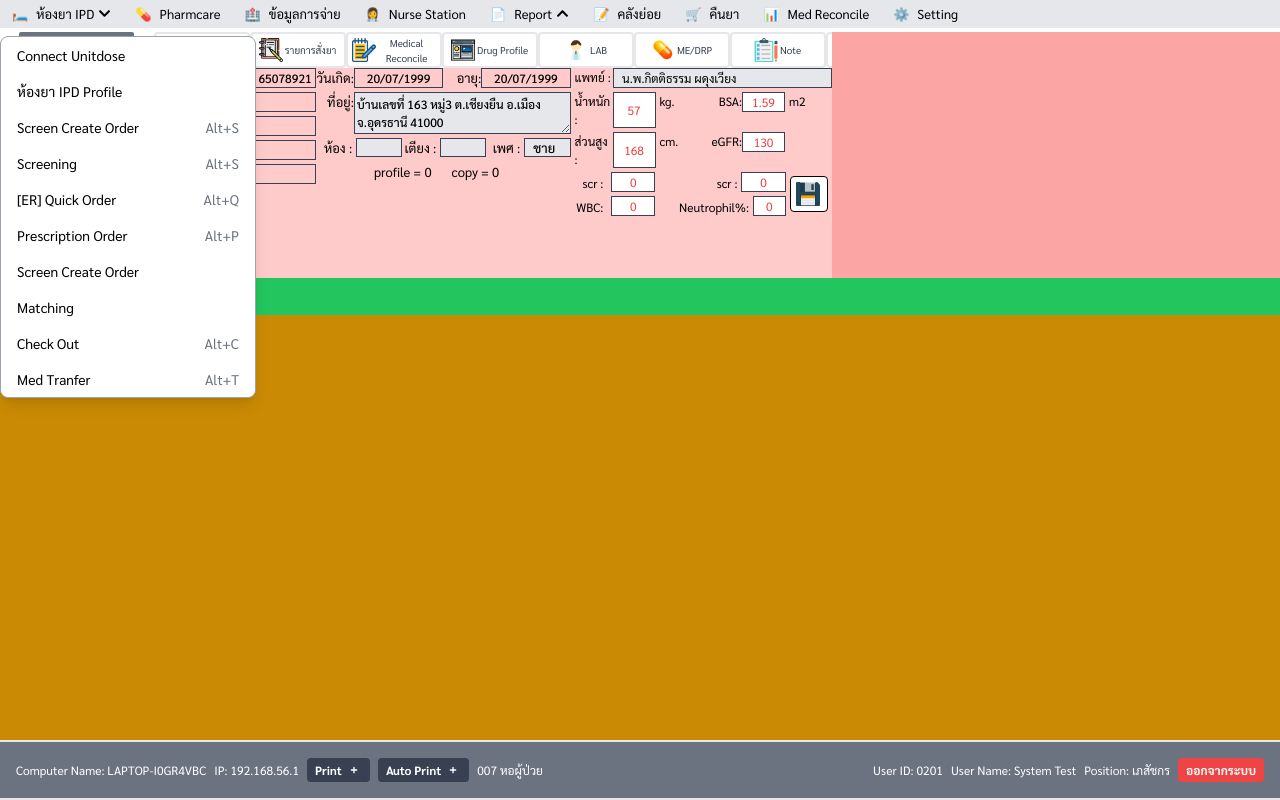
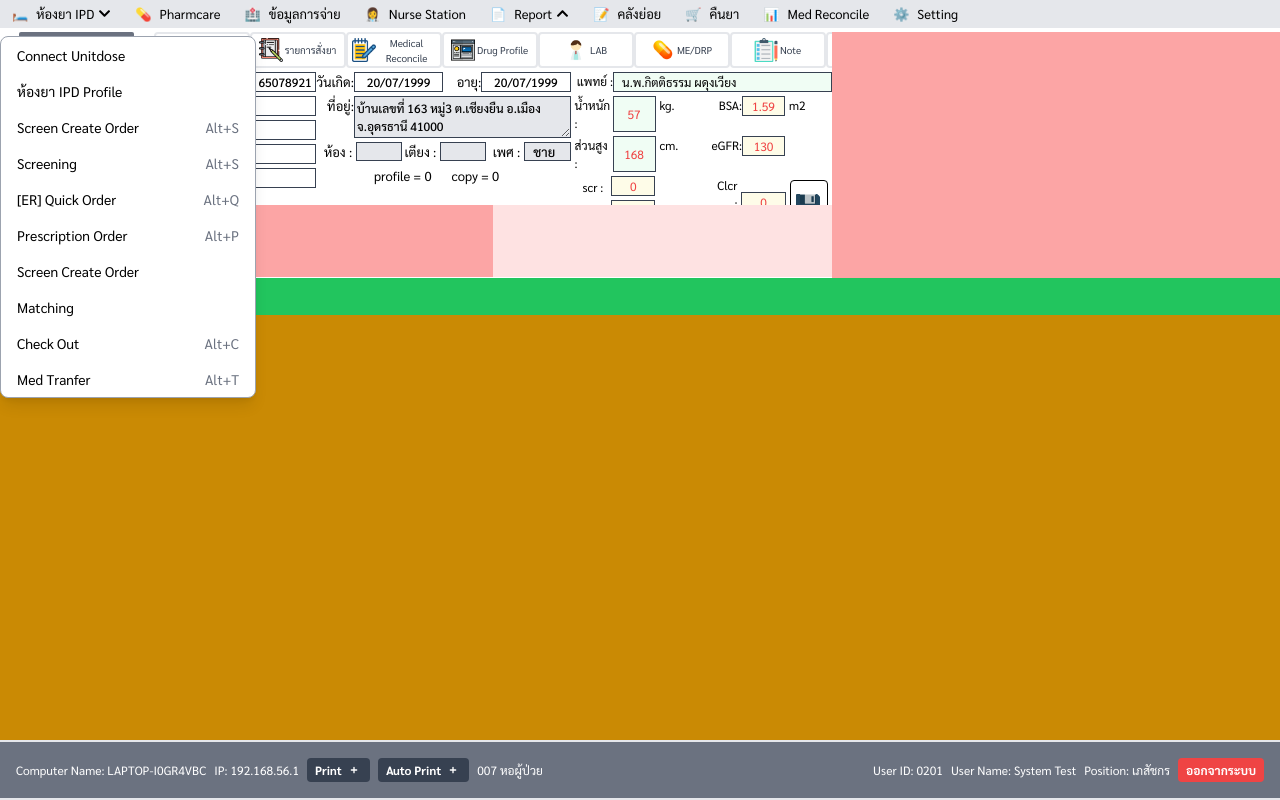
Before and after one commit to kiattisakar/hospital-front, a React (Vite) app: page / in a window 1280 px wide. Built offline with nearby package versions, Linux system fonts and the light colour scheme.

Commit message:
mainV3.1

```diff
--- a/src/components/Profile/FrmProfile.jsx
+++ b/src/components/Profile/FrmProfile.jsx
@@ -23,7 +23,7 @@ export default function FrmProfile() {
                 รายละเอียดผู้ป่วย
               </button>
             </div>
-            <div className="w-full h-[63%] my-1">
+            <div className="w-full h-[63%] mt-1 ">
               <div className="flex w-full h-full">
                 <div className="flex flex-col justify-start pl-2  w-1/2 h-full">
                   <div className="w-[70%] h-[55%] bg-gray-300 flex items-center justify-center mb-2">
@@ -101,8 +101,8 @@ export default function FrmProfile() {
                 <ButtonWithIcon icon={back} label="[ Ctrl+E ] กลับ" />
               </div>
             </div>
-            <div className="w-full bg-red-200 h-[85%]">
-              <div className="flex w-full h-[65%] ">
+            <div className="w-full my-1 h-[83%]">
+              <div className="flex  w-full h-[65%] ">
                 <div className="ml-2 text-[13px] h-full w-[23%] ">
                   <div className="  flex justify-start w-full text-[12px]  boeder-[2px] mb-1">
                     <div className="  w-[45%] border-[1px] border-gray-700 flex justify-center items-center font-medium">
@@ -184,30 +184,36 @@ export default function FrmProfile() {
                 </div>
                 <div className="text-[12px] h-full w-[39%] ">
                   <div className="flex mb-1 w-full">
-                    <div className="ml-1 w-[15%] ">แพทย์ : </div>
+                    <div className="ml-1 w-[15%] flex justify-end">
+                      แพทย์ :{' '}
+                    </div>
                     <input
                       type="text"
-                      className="w-[85%] border-[1px] bg-gray-200 border-gray-700 text-[12px] px-2 cursor-default"
+                      className="w-[85%] border-[1px] bg-green-50 border-gray-700 text-[12px] px-2 cursor-default"
                       value={'น.พ.กิตติธรรม ผดุงเวียง'}
                       readOnly
                     />
                   </div>
                   <div className="flex mb-1 w-full">
                     <div className="w-[50%] h-full flex">
-                      <div className="w-[31%] ml-1">น้ำหนัก : </div>
+                      <div className="w-[31%] ml-1 flex justify-end">
+                        น้ำหนัก :{' '}
+                      </div>
                       <input
                         type="text"
-                        className="w-[35%]  border-[1px] bg-white text-red-500 border-gray-700 text-[12px] text-center cursor-default mr-1"
+                        className="w-[35%]  border-[1px] bg-green-50 text-red-500 border-gray-700 text-[12px] text-center cursor-default mr-1"
                         value={'57'}
                         readOnly
                       />
                       <div className="w-[34%] ">kg. </div>
                     </div>
                     <div className="w-[50%] h-full flex">
-                      <div className="w-[30%] ml-1 text-right ">BSA:</div>
+                      <div className="w-[30%] ml-1 text-right flex justify-end">
+                        BSA:
+                      </div>
                       <input
                         type="text"
-                        className="w-[35%]  border-[1px] bg-white text-red-500 border-gray-700 text-[12px] text-center cursor-default mr-1"
+                        className="w-[35%]  border-[1px] bg-yellow-50 text-red-500 border-gray-700 text-[12px] text-center cursor-default mr-1"
                         value={'1.59'}
                         readOnly
                       />
@@ -216,10 +222,12 @@ export default function FrmProfile() {
                   </div>
                   <div className="flex mb-1 w-full">
                     <div className="w-[50%] h-full flex">
-                      <div className="w-[31%] ml-1">ส่วนสูง : </div>
+                      <div className="w-[31%] ml-1 flex justify-end">
+                        ส่วนสูง :{' '}
+                      </div>
                       <input
                         type="text"
-                        className="w-[35%]  border-[1px] bg-white text-red-500 border-gray-700 text-[12px] text-center cursor-default mr-1"
+                        className="w-[35%]  border-[1px] bg-green-50 text-red-500 border-gray-700 text-[12px] text-center cursor-default mr-1"
                         value={'168'}
                         readOnly
                       />
@@ -229,7 +237,7 @@ export default function FrmProfile() {
                       <div className="w-[30%] ml-1 text-right">eGFR:</div>
                       <input
                         type="text"
-                        className="w-[35%]  border-[1px] bg-white text-red-500 border-gray-700 text-[12px] text-center cursor-default mr-1"
+                        className="w-[35%]  border-[1px] bg-yellow-50 text-red-500 border-gray-700 text-[12px] text-center cursor-default mr-1"
                         value={'130'}
                         readOnly
                       />
@@ -244,7 +252,7 @@ export default function FrmProfile() {
                         </div>
                         <input
                           type="text"
-                          className="w-[42%]  border-[1px] bg-white text-red-500 border-gray-700 text-[12px] text-center cursor-default ml-2 mr-1"
+                          className="w-[42%]  border-[1px] bg-yellow-50 text-red-500 border-gray-700 text-[12px] text-center cursor-default ml-2 mr-1"
                           value={'0'}
                           readOnly
                         />
@@ -256,7 +264,7 @@ export default function FrmProfile() {
                         </div>
                         <input
                           type="text"
-                          className="w-[42%]  border-[1px] bg-white text-red-500 border-gray-700 text-[12px] text-center cursor-default ml-2 mr-1"
+                          className="w-[42%]  border-[1px] bg-yellow-50 text-red-500 border-gray-700 text-[12px] text-center cursor-default ml-2 mr-1"
                           value={'0'}
                           readOnly
                         />
@@ -266,11 +274,11 @@ export default function FrmProfile() {
                     <div className="w-[42.3%] ">
                       <div className="flex text-[12px] justify-end items-end p-0 mb-1">
                         <div className="w-[20%] ml-1 text-[12px] text-right">
-                          scr :
+                          Clcr :
                         </div>
                         <input
                           type="text"
-                          className="w-[40%]  border-[1px] bg-white text-red-500 border-gray-700 text-[12px] text-center cursor-default  ml-1"
+                          className="w-[40%]  border-[1px] bg-yellow-50 text-red-500 border-gray-700 text-[12px] text-center cursor-default  ml-1"
                           value={'0'}
                           readOnly
                         />
@@ -281,7 +289,7 @@ export default function FrmProfile() {
                         </div>
                         <input
                           type="text"
-                          className="w-[40%]  border-[1px] bg-white text-red-500 border-gray-700 text-[12px] text-center cursor-default ml-1 "
+                          className="w-[40%]  border-[1px] bg-yellow-50 text-red-500 border-gray-700 text-[12px] text-center cursor-default ml-1 "
                           value={'0'}
                           readOnly
                         />
@@ -293,6 +301,10 @@ export default function FrmProfile() {
                     </div>
                   </div>
                 </div>
+              </div>
+              <div className="w-full h-[35%]  flex ">
+                <div className="h-full w-[50%] bg-red-300"></div>
+                <div className="h-full w-[50%] bg-red-100"></div>
               </div>
             </div>
           </div>
```
